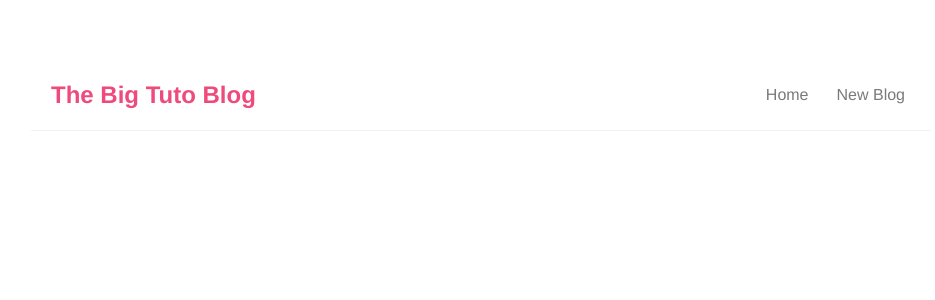
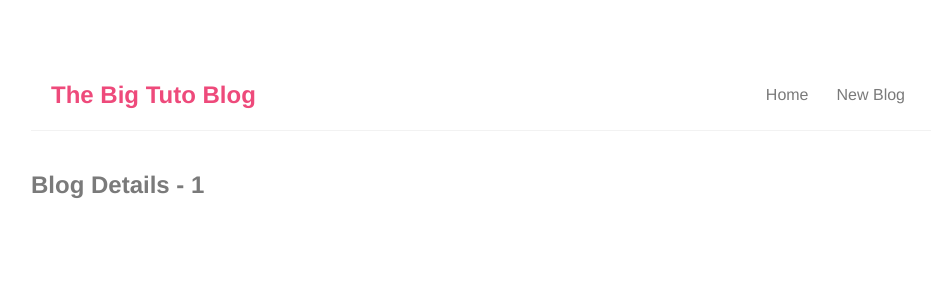
Before and after one commit to gabusdev/Simple-blog, a React (Create React App) app: page /blog/1 in a window 1280 px wide. Shown: the top 300 px of the page, without its empty margins (159-1094 px from the left). Built offline with nearby package versions, Linux system fonts and the light colour scheme.

Commit message:
Se añade la pagina de detalles y la ruta dinamica para acceder a ella

```diff
--- a/src/App.tsx
+++ b/src/App.tsx
@@ -1,10 +1,8 @@
-// import React from 'react';
-// import logo from './logo.svg';
-// import "./App.css";
 import Navbar from "./Navbar";
 import Home from "./Home";
 import { BrowserRouter as Router, Route, Routes } from "react-router-dom";
 import Create from "./Create";
+import BlogDetails from "./BlogDetails";
 
 function App() {
   return (
@@ -15,6 +13,7 @@ function App() {
           <Routes>
             <Route path='/' element={<Home />} />
             <Route path='/create' element={<Create />} />
+            <Route path='/blog/:id' element={<BlogDetails />}></Route>
           </Routes>
         </div>
       </div>
--- a/src/Blog.tsx
+++ b/src/Blog.tsx
@@ -1,4 +1,5 @@
 import { FunctionComponent } from "react";
+import { Link } from "react-router-dom";
 import { BlogModel } from "./Types";
 
 interface BlogProps {
@@ -14,8 +15,10 @@ const Blog: FunctionComponent<BlogProps> = ({ blog }) => {
 
   return (
     <div className='blog-preview'>
-      <h3>{blog.title} </h3>
-      <p>Written by {blog.author}</p>
+      <Link to={`/blog/${blog.id}`}>
+        <h3>{blog.title} </h3>
+        <p>Written by {blog.author}</p>
+      </Link>
     </div>
   );
 };
--- /dev/null
+++ b/src/BlogDetails.tsx
@@ -0,0 +1,15 @@
+import { FunctionComponent } from "react";
+import { useParams } from "react-router-dom";
+
+interface BlogDetailsProps {}
+const BlogDetails: FunctionComponent<BlogDetailsProps> = () => {
+  const { id } = useParams();
+
+  return (
+    <div className='blog-details'>
+      <h2>Blog Details - {id}</h2>
+    </div>
+  );
+};
+
+export default BlogDetails;
--- a/src/index.css
+++ b/src/index.css
@@ -14,6 +14,9 @@
 }
 .blog-preview:hover {
   box-shadow: 1px 3px 5px rgba(0, 0, 0, 0.1);
+}
+.blog-preview a {
+  text-decoration: none;
 }
 .blog-preview h3 {
   font-size: 20px;
```
